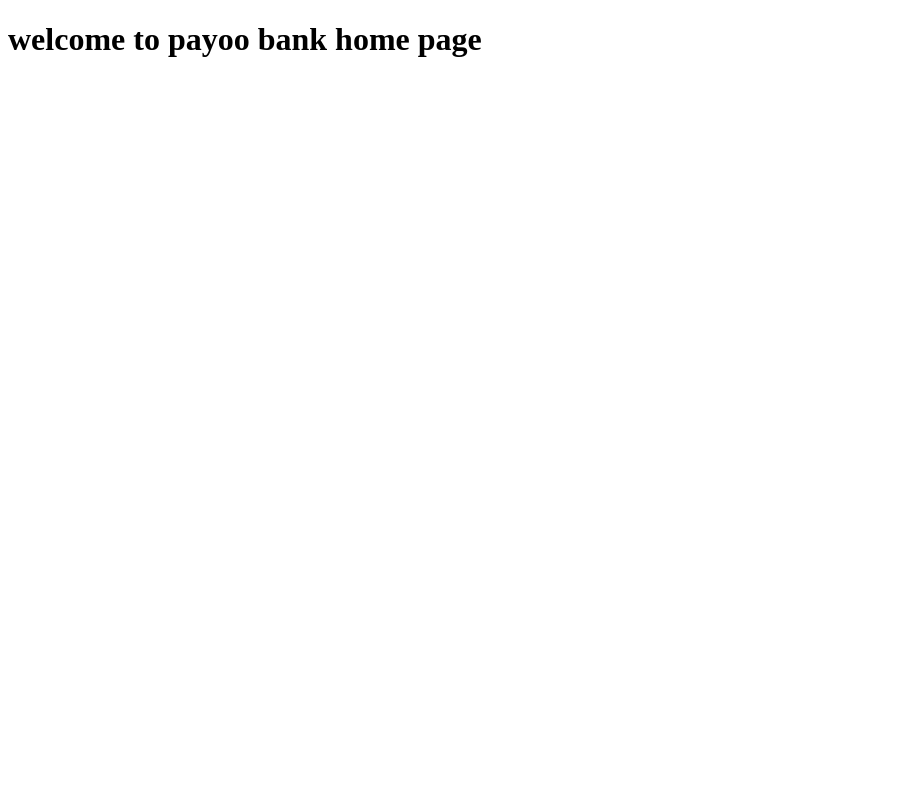
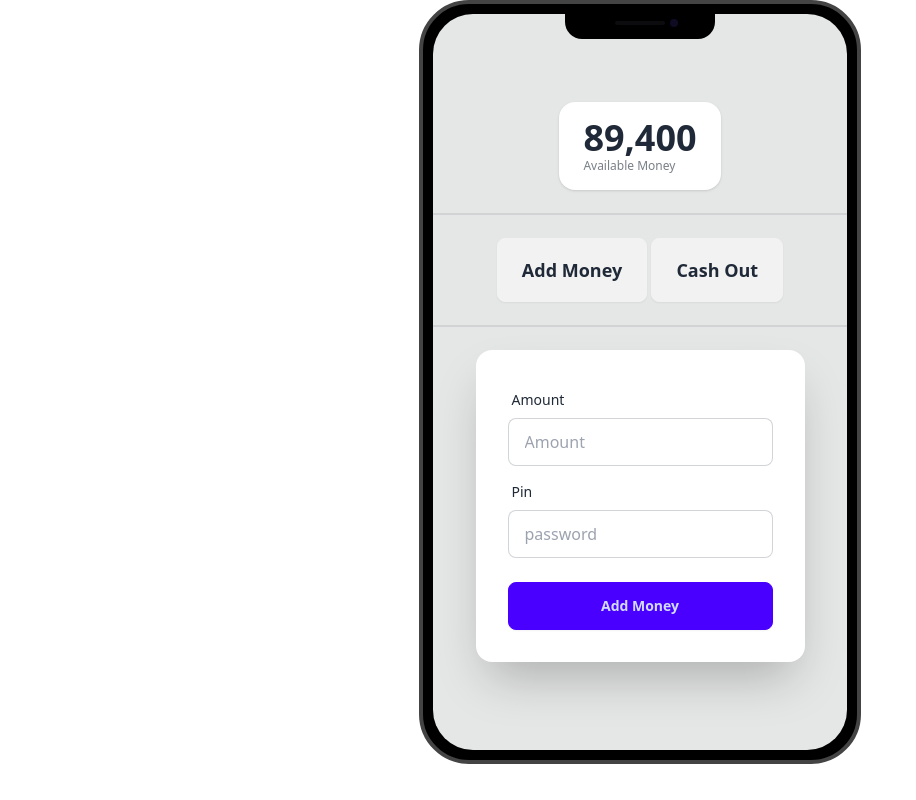
Before and after one commit to sujoy-dam/Payoo-Mobile-Bank-With-Dom, a plain HTML site: page home.html in a window 1280 px wide. Shown: the whole page, without its empty margins (0-916 px from the left). Drawn offline with nearby package versions, Linux system fonts and the light colour scheme.

Commit message:
home page design

```diff
--- a/home.html
+++ b/home.html
@@ -1,11 +1,65 @@
 <!DOCTYPE html>
 <html lang="en">
+
 <head>
     <meta charset="UTF-8">
     <meta name="viewport" content="width=device-width, initial-scale=1.0">
     <title>Payoo bank home page</title>
+    <link href="https://cdn.jsdelivr.net/npm/daisyui@4.12.10/dist/full.min.css" rel="stylesheet" type="text/css" />
+    <script src="https://cdn.tailwindcss.com"></script>
 </head>
+
 <body>
-    <h1>welcome to payoo bank home page</h1>
+    <section class="flex justify-center">
+        <div class="mockup-phone">
+            <div class="camera"></div>
+            <div class="display">
+                <div class="artboard artboard-demo phone-3">
+
+
+                    <div>
+                        <div class="stats shadow">
+                            <div class="stat">
+                                <div class="stat-value">89,400</div>
+                                <div class="stat-desc">Available Money</div>
+                            </div>
+                        </div>
+                    </div>
+                    <div class="divider"></div>
+                    <div>
+                        <button class="btn btn-lg">Add Money</button>
+                        <button class="btn btn-lg">Cash Out</button>
+                    </div>
+                    <div class="divider"></div>
+                    <div>
+                        <div class="card bg-base-100 w-full max-w-sm shrink-0 shadow-2xl">
+                            <form class="card-body">
+                                <div class="form-control">
+                                    <label class="label">
+                                        <span class="label-text">Amount</span>
+                                    </label>
+                                    <input id="add-money-amount" type="text" placeholder="Amount" class="input input-bordered" required />
+                                </div>
+                                <div class="form-control">
+                                    <label class="label">
+                                        <span class="label-text">Pin</span>
+                                    </label>
+                                    <input id="add-money-pin" type="password" placeholder="password" class="input input-bordered"
+                                        required />
+                                </div>
+                                <div class="form-control mt-4">
+                                    <button id="add-money-btn" class="btn btn-primary">Add Money</button>
+                                </div>
+                            </form>
+                        </div>
+                    </div>
+                </div>
+            </div>
+        </div>
+    </section>
+
+
+    <script src="./js/home.js"></script>
 </body>
+
 </html>
--- /dev/null
+++ b/js/home.js
@@ -0,0 +1,5 @@
+console.log('connected')
+document.getElementById('add-money-btn').addEventListener('click', function(){
+    const amount = document.getElementById('add-money-amount').value;
+    const pin = document.getElementById('add-money-pin').value;
+})
```
